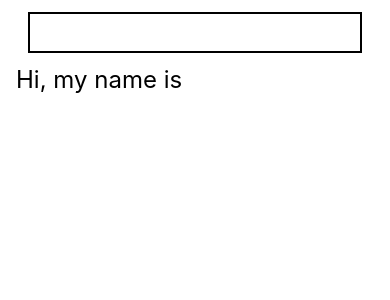
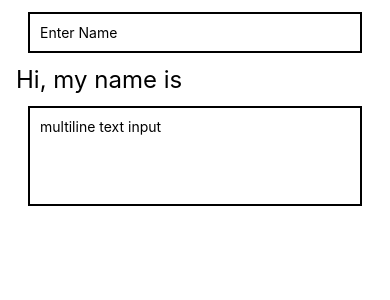
Before and after one commit to nishaanntt/reactNativeFDP, a React Native app: screen / in a window 390 px wide. Shown: the top 300 px of the page. Built offline with nearby package versions, Linux system fonts and the light colour scheme.

Commit message:
multiline text

```diff
--- a/App.js
+++ b/App.js
@@ -8,17 +8,21 @@ const App = () => {
 		<SafeAreaView>
 			<View style={{ paddingHorizontal: 16 }}>
 				<TextInput
-					style={{
-						borderWidth: 2,
-						padding: 10,
-						margin: 12,
-						color: '#fff',
-					}}
+					style={styles.textinput}
 					placeholder='Enter Name'
 					value={name}
 					onChangeText={setName}
+					// secureTextEntry
+					// keyboardType='numeric'
+					// autoCorrect={false}
+					// autoCapitalize=''              // characters, sentence, words'
 				/>
 				<Text style={{ fontSize: 24 }}>Hi, my name is {name}</Text>
+				<TextInput
+					style={[styles.textinput, styles.multilineText]}
+					placeholder='multiline text input'
+					multiline
+				/>
 			</View>
 		</SafeAreaView>
 	);
@@ -26,4 +30,14 @@ const App = () => {
 
 export default App;
 
-const styles = StyleSheet.create({});
+const styles = StyleSheet.create({
+	textinput: {
+		borderWidth: 2,
+		padding: 10,
+		margin: 12,
+	},
+	multilineText: {
+		minHeight: 100,
+		textAlignVertical: 'top', //top aligned on iOS, centered on Android
+	},
+});
```
